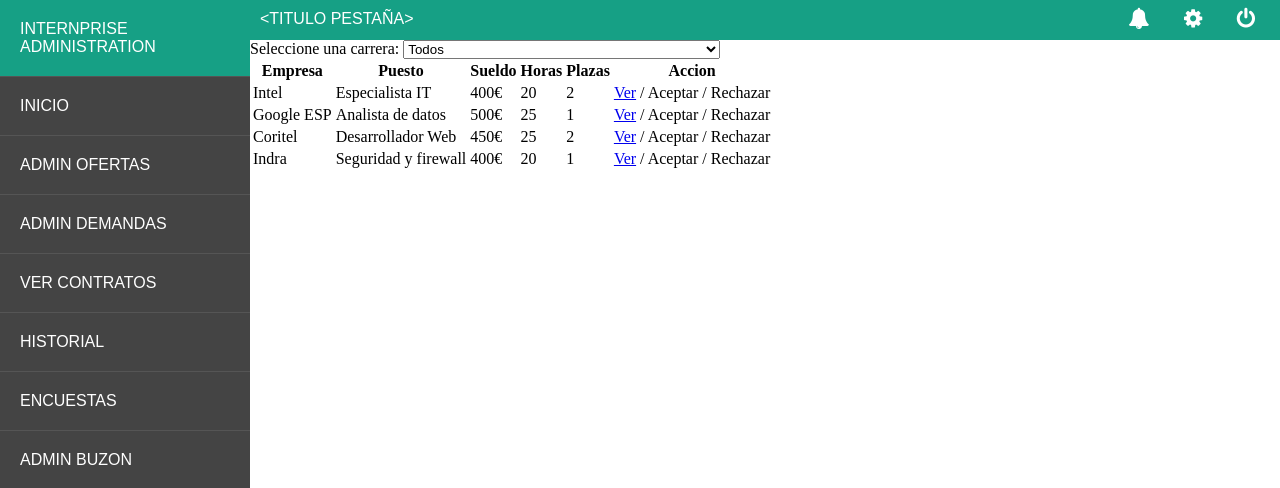
After one commit to franloza/internprise, a PHP site: page /admin-ofertas.php in a window 1280 px wide. The commit adds this page. Shown: the top 488 px of the page. Run offline with PHP 8.4, Linux system fonts and the light colour scheme.

Commit message:
Alex work

```diff
--- a/pr2/admin-dashboard.php
+++ b/pr2/admin-dashboard.php
@@ -3,7 +3,7 @@
 <?php include ('admin-head.html'); ?>
   <body>
 	<div id="container-dashboard" class="admin-container">
-        <?php include ('admin-menu.html'); ?>
+        <?php include ('admin-menu.php'); ?>
         <?php include ('admin-titlebar.html'); ?>
         <div id="dashboard-content" class="admin-content">
 	       <div class="widget-container">
--- /dev/null
+++ b/pr2/admin-ofertas.php
@@ -0,0 +1,67 @@
+<!DOCTYPE html>
+<html>
+<?php include ('admin-head.html'); ?>
+  <body>
+  <div id="container-ofertas" class="admin-container">
+	<?php include ('admin-menu.html'); ?>
+	<?php include ('admin-titlebar.html'); ?>
+	<div id="content-ofertas" class="admin-content">
+        <div id="carrera">
+            <label>Seleccione una carrera:</label>
+            <select class="filtro">
+                <option value="todos">Todos</option>
+                <option value="informatica">Grado en Ingenieria Informatica</option>
+                <option value="computadores">Grado en Ingenieria de Computadores</option>
+                <option value="software">Grado en Ingenieria del Software</option>
+				<option value="videojuegos">Grado en Videojuegos</option>
+                <option value="infor-mates">Doble Grado Ingenieria Informatica - Matematicas</option>
+            </select>
+        </div>
+	   <div id="tabla-ofertas">
+        <table class="admin-table">
+        <tr>
+            <th>Empresa</th>
+            <th>Puesto</th>
+            <th>Sueldo</th>
+            <th>Horas</th>
+            <th>Plazas</th>
+            <th>Accion</th>
+        </tr>
+        <tr>
+            <td>Intel</td>
+            <td>Especialista IT</td>
+            <td>400€</td>
+            <td>20</td>
+            <td>2</td>
+            <td><a href="admin-ofertas-vista.php">Ver</a><a> / Aceptar / Rechazar</a></td>
+        </tr>
+        <tr>
+            <td>Google ESP</td>
+            <td>Analista de datos</td>
+            <td>500€</td>
+            <td>25</td>
+            <td>1</td>
+            <td><a href="admin-ofertas-vista.php">Ver</a><a> / Aceptar / Rechazar</a></td>
+        </tr>
+        <tr>
+            <td>Coritel</td>
+            <td>Desarrollador Web</td>
+            <td>450€</td>
+            <td>25</td>
+            <td>2</td>
+            <td><a href="admin-ofertas-vista.php">Ver</a><a> / Aceptar / Rechazar</a></td>
+        </tr>
+        <tr>
+            <td>Indra</td>
+            <td>Seguridad y firewall</td>
+            <td>400€</td>
+            <td>20</td>
+            <td>1</td>
+            <td><a href="admin-ofertas-vista.php">Ver</a><a> / Aceptar / Rechazar</a></td>
+        </tr>
+        </table>
+        </div>
+	</div>
+  </div>
+  </body>
+</html>
```
Also changed, not shown: pr2/admin-menu.php (added, +16 -0 lines), pr2/admin-ofertas-vista.php (added, +62 -0 lines).
